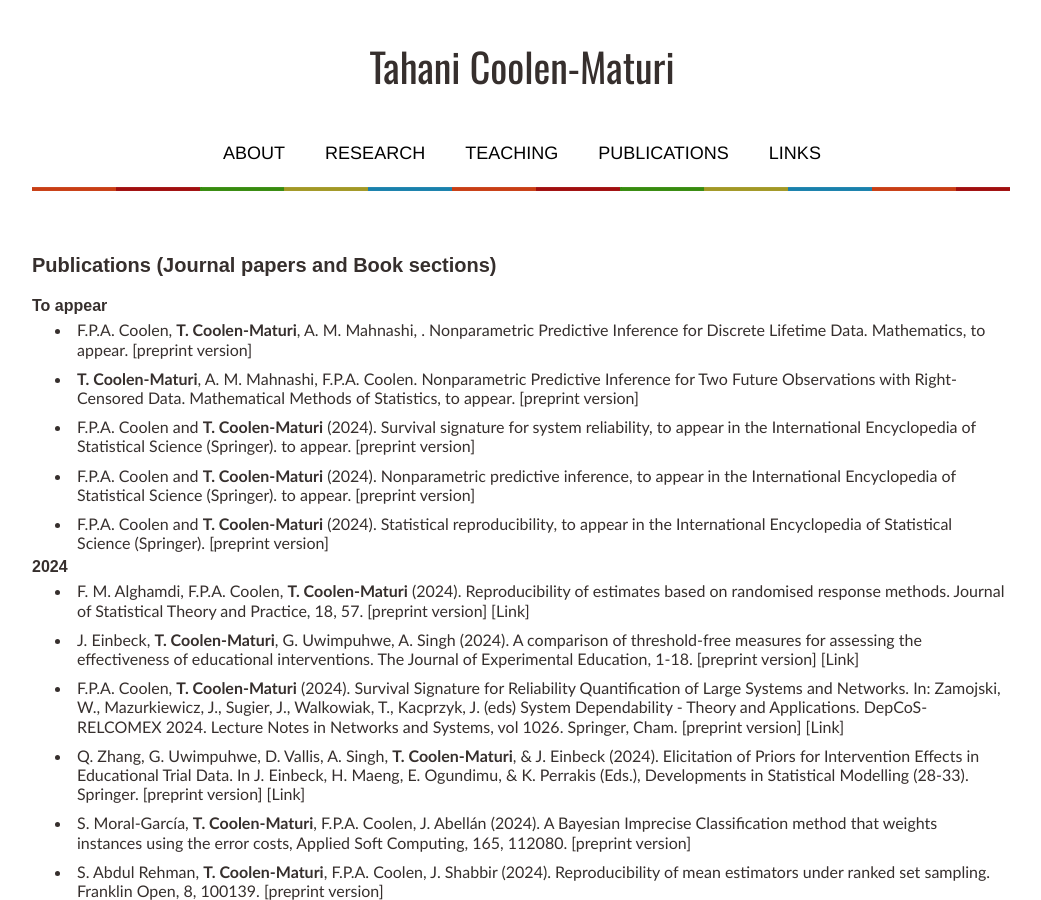
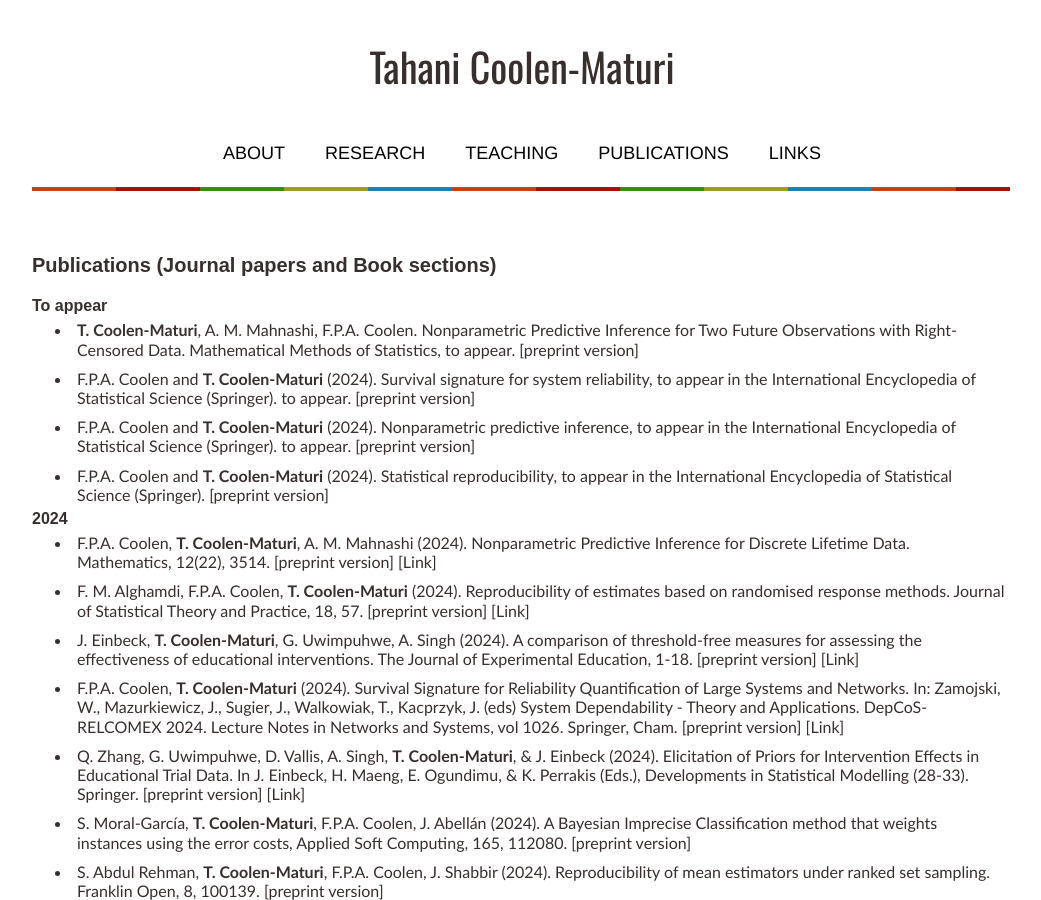
Before and after one commit to tmaturi/tahanimaturi, a Jekyll site: the page built from publications.md, in a window 1280 px wide and 900 px high. Shown: the whole window, without its empty margins (119-1160 px from the left). Built offline with Jekyll 4.4.1, drawn with Linux system fonts in a browser that asks for light colours; our own code applies the rules of GitHub Pages for plain Markdown files; some of the changed lines change nothing that is shown.

Commit message:
Update publications.md

```diff
--- a/publications.md
+++ b/publications.md
@@ -8,8 +8,6 @@ title: Publications
 
 ### To appear
 
-- F.P.A. Coolen, **T. Coolen-Maturi**, A. M. Mahnashi, . Nonparametric Predictive Inference for Discrete
-Lifetime Data. Mathematics, to appear. [[preprint version](pdfs/Mathematics-NPI-discrete-rev-241001.pdf){:target="_blank"}]
 
 
 
@@ -28,6 +26,10 @@
 
 
 ### 2024
+
+- F.P.A. Coolen, **T. Coolen-Maturi**, A. M. Mahnashi (2024). Nonparametric Predictive Inference for Discrete
+Lifetime Data. Mathematics, 12(22), 3514. [[preprint version](pdfs/Mathematics-NPI-discrete-rev-241001.pdf){:target="_blank"}] [[Link](https://doi.org/10.3390/math12223514){:target="_blank"}]
+
 
 - F. M. Alghamdi, F.P.A. Coolen, **T. Coolen-Maturi** (2024). Reproducibility of estimates based on
 randomised response methods. Journal of Statistical Theory and Practice, 18, 57.  [[preprint version](pdfs/Fatimah_Alghamdi_Springer_17092024rev.pdf){:target="_blank"}] [[Link](https://link.springer.com/epdf/10.1007/s42519-024-00409-z?sharing_token=5LQPBWI1IPn5qC-NAf0F2fe4RwlQNchNByi7wbcMAY6cQ9CuGnSFoXI6wj7p9gQMwXG4hC3nUJ671VHvgp6yQKVTkt1UqF5ulc0OIEYsVtP6UeNXKEEwxS1jGgaOK1mECUZJemUvjrRuEu2c_tJ3Nfpfej5gOKprHUWpfxLOjBk%3D){:target="_blank"}]
```
